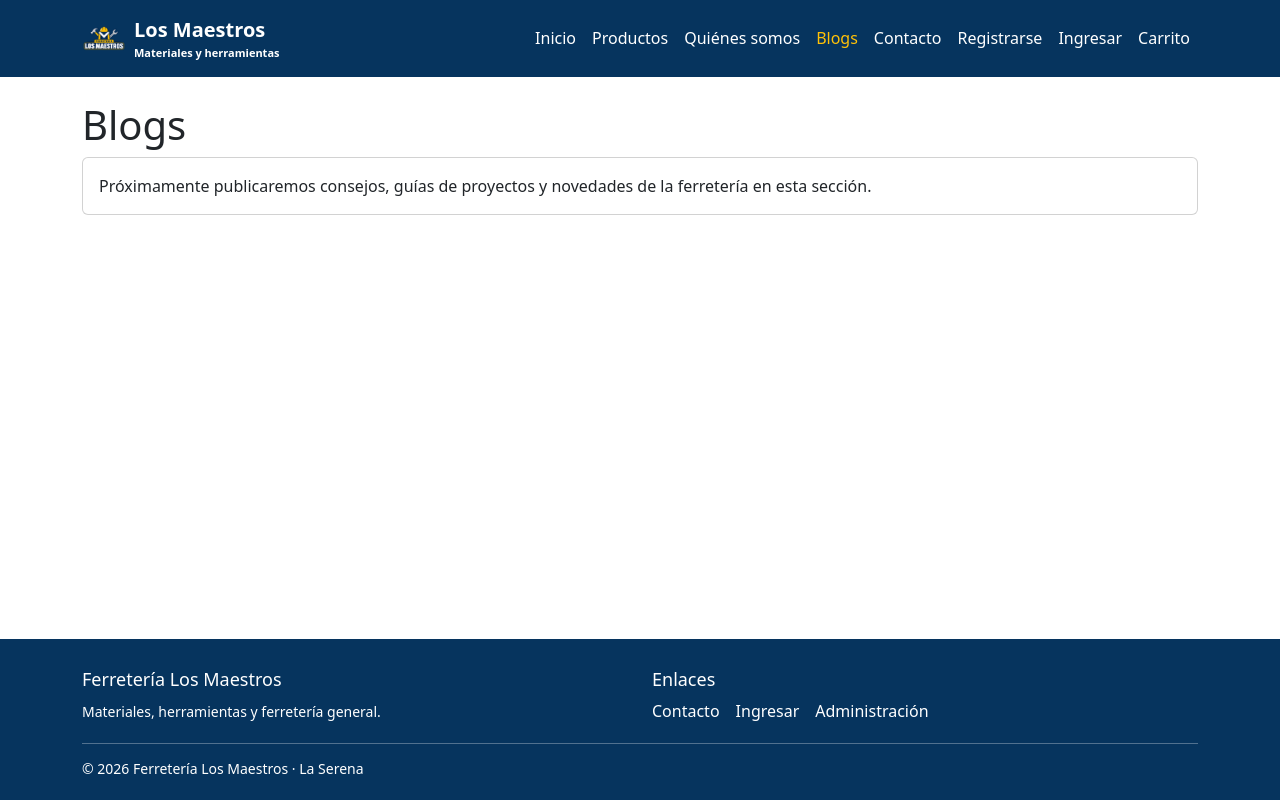
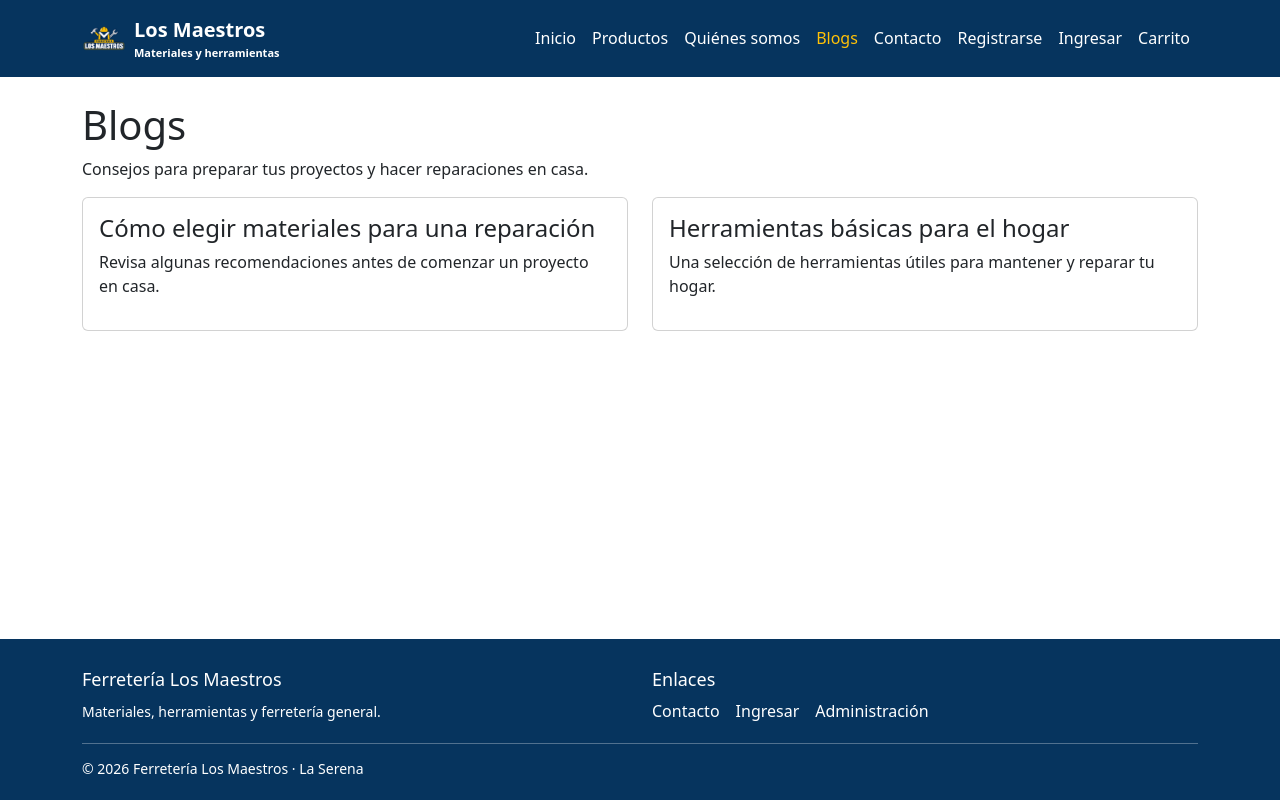
Before and after one commit to SAAB85/FULLSTACK_PARCIAL2, a React (Vite) app: page /blogs in a window 1280 px wide. Built offline with nearby package versions, Linux system fonts and the light colour scheme.

Commit message:
Agregar los dos temas del blog con sus descripciones

```diff
--- a/src/pages/Blogs.jsx
+++ b/src/pages/Blogs.jsx
@@ -1,17 +1,28 @@
-import { Container, Card } from 'react-bootstrap'
+import { Container, Row, Col, Card } from 'react-bootstrap'
 
 function Blogs() {
   return (
     <Container className="py-4">
       <h1>Blogs</h1>
-      <Card>
-        <Card.Body>
-          <p className="mb-0">
-            Próximamente publicaremos consejos, guías de proyectos y novedades de la
-            ferretería en esta sección.
-          </p>
-        </Card.Body>
-      </Card>
+      <p>Consejos para preparar tus proyectos y hacer reparaciones en casa.</p>
+      <Row className="g-4">
+        <Col md={6}>
+          <Card as="article" className="h-100">
+            <Card.Body>
+              <h2 className="h4">Cómo elegir materiales para una reparación</h2>
+              <p>Revisa algunas recomendaciones antes de comenzar un proyecto en casa.</p>
+            </Card.Body>
+          </Card>
+        </Col>
+        <Col md={6}>
+          <Card as="article" className="h-100">
+            <Card.Body>
+              <h2 className="h4">Herramientas básicas para el hogar</h2>
+              <p>Una selección de herramientas útiles para mantener y reparar tu hogar.</p>
+            </Card.Body>
+          </Card>
+        </Col>
+      </Row>
     </Container>
   )
 }
```
